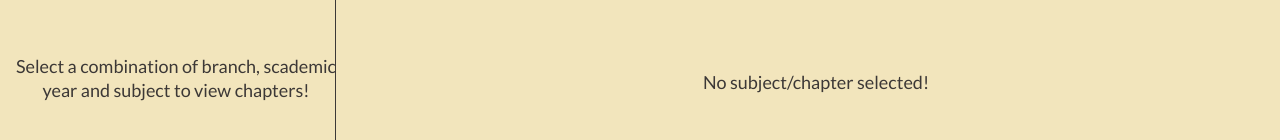
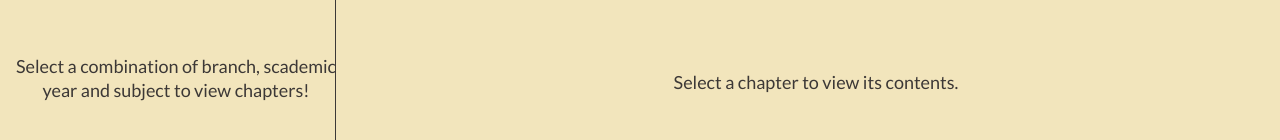
Before and after one commit to gaurav712/aep, a Next.js app: page /aep/ in a window 1280 px wide. Shown: the part 410-550 px from the top of the page. Built offline with nearby package versions, Linux system fonts and the light colour scheme.

Commit message:
change info text when content not available

```diff
--- a/src/pages/index.tsx
+++ b/src/pages/index.tsx
@@ -161,7 +161,7 @@ const Home = () => {
             </ReactMarkdown>
           ) : (
             <div className={styles.contentNotSelected}>
-              {"No subject/chapter selected!"}
+              {"Select a chapter to view its contents."}
             </div>
           )}
         </main>
```
